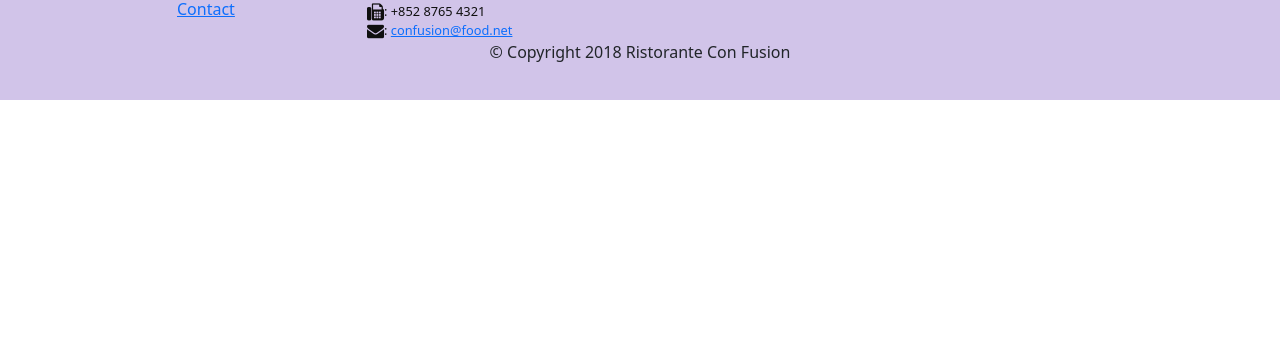
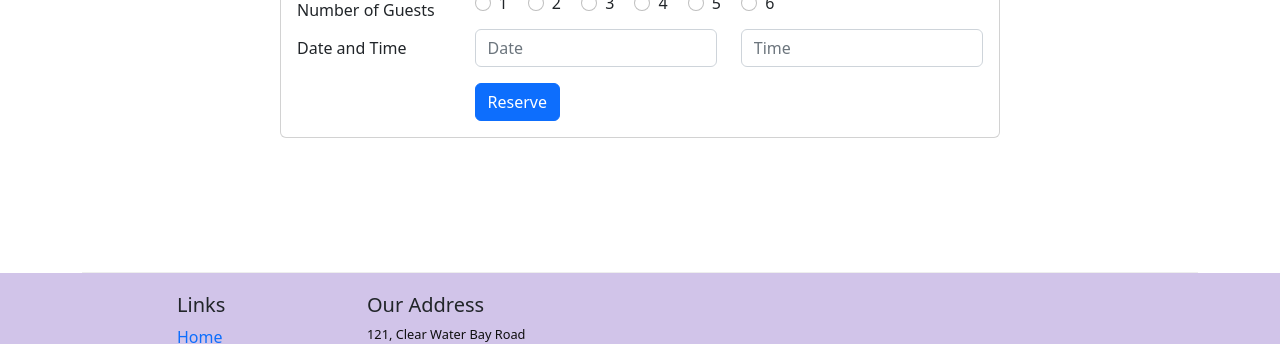
Before and after one commit to MuhammadSaqib786/Navbar-and-breadCrumbs-bootStrap, a website: page index.html in a window 1280 px wide. Shown: the part 1661-2005 px from the top of the page. Before the commit the page ends 1761 px from the top, so only its background shows below. Drawn offline with nearby package versions, Linux system fonts and the light colour scheme.

Commit message:
Assignment-2 added card with form to reserve booking

```diff
--- a/index.html
+++ b/index.html
@@ -180,6 +180,82 @@
           </div>
         </div>
       </div>
+
+      <div class="row row-content">
+        <div class="col-sm-2"></div>
+        <div class="col-12 col-sm-8 ">
+            <div class="card align-self-center" id="reserve">
+                <h3 class="card-header bg-warning text-white">
+                    Reserve a Table
+
+                </h3>
+                <div class="card-body">
+                    <form>
+
+                    <div class="row">
+                            <label for="guests" class="col-form-label col-3">
+                                Number of Guests
+                            </label>
+                            <div class="col-9">
+                                <div class="form-check form-check-inline">
+                                    <input class="form-check-input" type="radio" id="guests" name="guests" value="1">
+                                    <label class="form-check-label" for="inlineCheckbox1">1</label>
+                                  </div>
+                                  <div class="form-check form-check-inline">
+                                    <input class="form-check-input" type="radio" id="guests" name="guests" value="2">
+                                    <label class="form-check-label" for="inlineCheckbox2">2</label>
+                                  </div>
+                                  <div class="form-check form-check-inline">
+                                    <input class="form-check-input" type="radio" id="guests" name="guests" value="3">
+                                    <label class="form-check-label" for="inlineCheckbox1">3</label>
+                                  </div>
+                                  <div class="form-check form-check-inline">
+                                    <input class="form-check-input" type="radio" id="guests" name="guests" value="4">
+                                    <label class="form-check-label" for="inlineCheckbox2">4</label>
+                                  </div>
+                                  <div class="form-check form-check-inline">
+                                    <input class="form-check-input" type="radio" id="guests" name="guests" value="5">
+                                    <label class="form-check-label" for="inlineCheckbox1">5</label>
+                                  </div>
+                                  <div class="form-check form-check-inline">
+                                    <input class="form-check-input" type="radio" id="guests" name="guests" value="6">
+                                    <label class="form-check-label" for="inlineCheckbox2">6</label>
+                                  </div>
+                            </div>
+                            <label for="dateval" class="col-form-label col-3">
+                                Date and Time
+                            </label>
+                            <div class="col-9">
+                                <div class="row">
+                                    <div class="col-6">
+                                        <input type="datetime" class="form-control" id="dateval" name="dateval" placeholder="Date">
+
+                                    </div>
+                                    <div class="col-6">
+                                        <input type="datetime" class="form-control" id="timeval" name="timeval" placeholder="Time">
+
+                                    </div>
+
+                                </div>
+                                </div>
+                                <div class="col-9 offset-3">
+                                    <input type="button" value="Reserve" class="btn btn-primary mt-3">
+
+                                </div>
+
+                    </div>
+
+
+                    </form>
+                </div>
+
+            </div>
+
+        </div>
+        <div class="col-sm-2"></div>
+
+      </div>
+
     </div>
 
     <footer class="footer">
```
